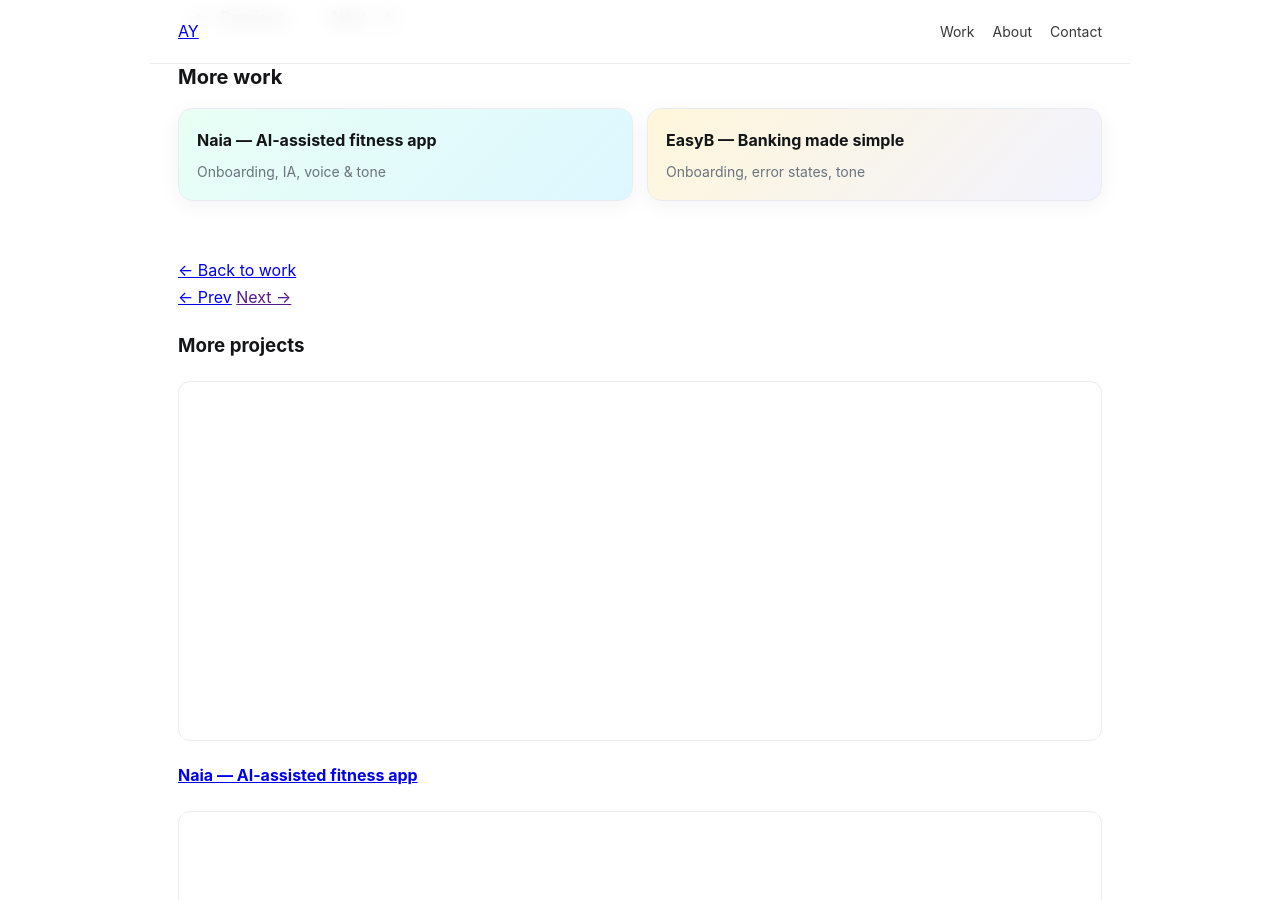
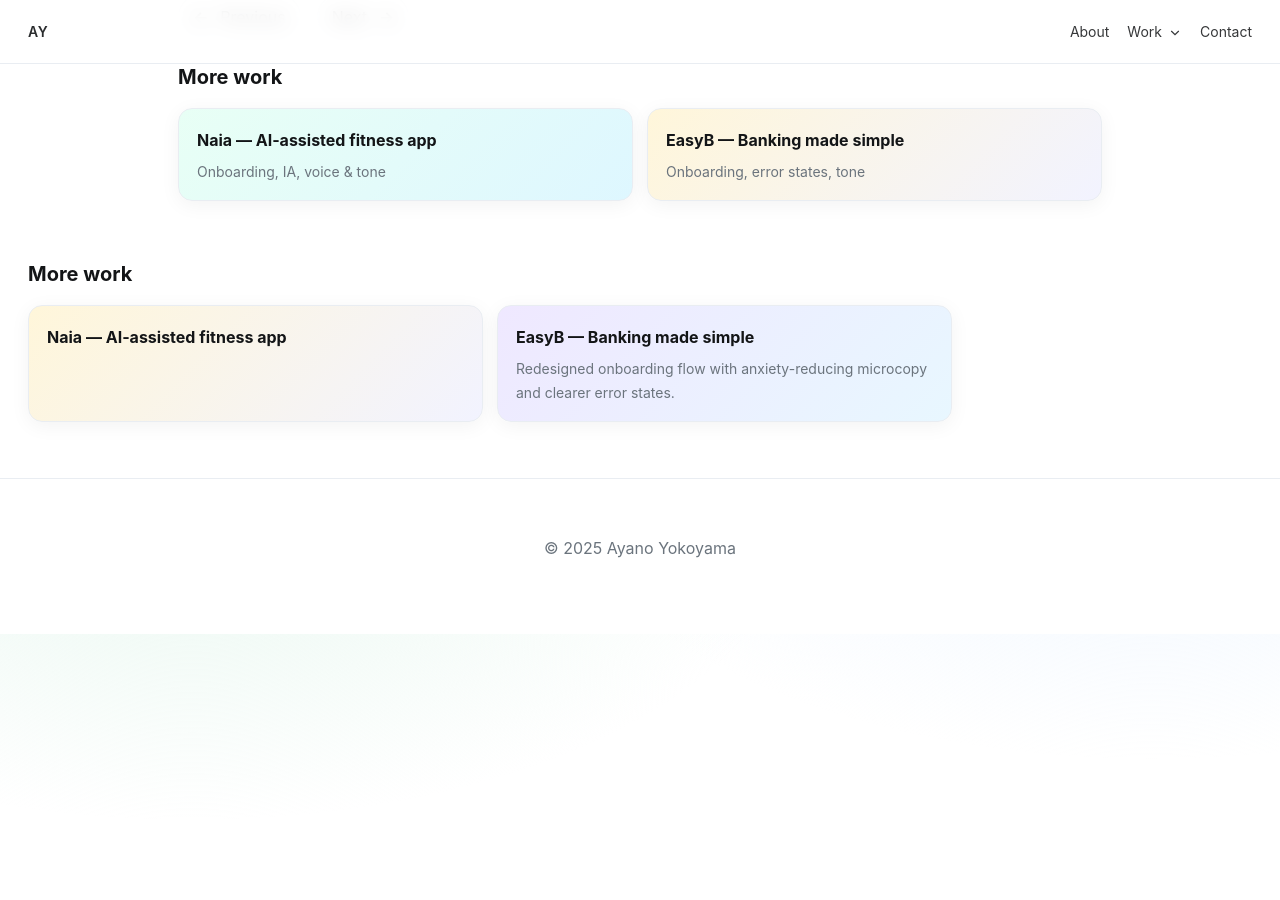
Before and after one commit to ayanoyokoyama/ayanoyokoyama-github.io, a Jekyll site: the page built from projects/guerillabox/index.md, in a window 1280 px wide and 900 px high, scrolled down 890 px. Built offline with Jekyll 4.4.1, drawn with Linux system fonts in a browser that asks for light colours; after the commit the page ends 1524 px from its top, so only the background shows below that.

Commit message:
Update page.html

```diff
--- a/_layouts/page.html
+++ b/_layouts/page.html
@@ -8,66 +8,58 @@
   <link rel="icon" href="/assets/favicon.svg" type="image/svg+xml" />
   <link rel="stylesheet" href="/style.css" />
 </head>
-
 <body>
   <!-- Top bar -->
-  <header class="topbar wrap header--minimal">
-    <a class="mini-brand" href="{{ '/' | relative_url }}">AY</a>
-    <nav class="topnav nav--tiny">
-      <a href="{{ '/' | relative_url }}#projects">Work</a>
-      <a href="{{ '/about/' | relative_url }}">About</a>
-      <a href="mailto:{{ site.author.email | default: 'ayanoyokoyama@yahoo.com' }}">Contact</a>
+  <header class="topbar">
+    <a class="brand-link" href="/">{{ site.shortname | default: "AY" }}</a>
+    <nav class="topnav">
+      <a href="/about/">About</a>
+      <details class="work-menu">
+        <summary>Work
+          <svg class="caret" viewBox="0 0 24 24" width="14" height="14" aria-hidden="true">
+            <path d="M6 9l6 6 6-6" fill="none" stroke="currentColor" stroke-width="2" stroke-linecap="round"/>
+          </svg>
+        </summary>
+        <ul>
+          <li><a href="/projects/naia/">Naia — AI-assisted fitness app</a></li>
+          <li><a href="/projects/easyb/">EasyB — Banking made simple</a></li>
+          <li><a href="/projects/guerillabox/">GuerillaBox — Mobile UX</a></li>
+        </ul>
+      </details>
+      <a href="mailto:ayanoyokoyama@yahoo.com">Contact</a>
     </nav>
   </header>
 
-  <!-- Main content -->
+  <!-- Page body -->
   <main class="wrap">
     {{ content }}
   </main>
 
-  <!-- Project navigation (Back / Prev / Next) -->
-  {% assign all_projects = site.pages | where_exp:'p','p.path contains "projects/"' | sort: 'order' %}
-  {% assign current_index = -1 %}
-  {% for p in all_projects %}
-    {% if p.url == page.url %}{% assign current_index = forloop.index0 %}{% endif %}
-  {% endfor %}
+  <!-- Auto “More work” grid on project pages only (no prev/next) -->
+  {% assign is_project = page.url contains '/projects/' %}
+  {% if is_project %}
+    <section class="more-work wrap" style="margin-top:28px">
+      <h3>More work</h3>
+      <div class="work-grid">
+        {% comment %}
+          Collect all project pages, sort by `order`, and skip the current page.
+          Make sure each project page has `order:` and `summary:` in its front matter.
+        {% endcomment %}
+        {% assign cards = site.pages | where_exp: 'p', 'p.url contains "/projects/"' | sort: 'order' %}
+        {% for p in cards %}
+          {% if p.url != page.url %}
+            <a class="work-card {% cycle 'card-teal','card-yellow','card-lilac' %}" href="{{ p.url }}">
+              <p class="title">{{ p.title }}</p>
+              <p class="meta">{{ p.summary }}</p>
+            </a>
+          {% endif %}
+        {% endfor %}
+      </div>
+    </section>
+  {% endif %}
 
-  <nav class="wrap proj-nav">
-    <a class="back-link" href="{{ '/' | relative_url }}#projects">← Back to work</a>
-
-    <div class="pager">
-      {% if current_index > 0 %}
-        {% assign prevp = all_projects | slice: current_index | first %}
-        <a class="prev" href="{{ all_projects | slice: current_index | first.url | relative_url }}">← Prev</a>
-      {% endif %}
-
-      {% if current_index >= 0 and current_index < all_projects.size | minus: 1 %}
-        {% assign next_index = current_index | plus: 1 %}
-        {% assign nextp = all_projects | slice: next_index | first %}
-        <a class="next" href="{{ nextp.url | relative_url }}">Next →</a>
-      {% endif %}
-    </div>
-  </nav>
-
-  <!-- “More projects” grid -->
-  <section class="wrap more-projects">
-    <h3>More projects</h3>
-    {% assign others = all_projects | where_exp:'p','p.url != page.url' | slice: 0, 3 %}
-    <div class="proj-grid">
-      {% for p in others %}
-        <a class="proj-card" href="{{ p.url | relative_url }}">
-          <div class="thumb gradient {% cycle 'bg-s1','bg-s2','bg-s3' %}"></div>
-          <h4 class="proj-title">{{ p.title }}</h4>
-          {% if p.summary %}
-            <p class="proj-desc">{{ p.summary }}</p>
-          {% endif %}
-        </a>
-      {% endfor %}
-    </div>
-  </section>
-
-  <footer class="wrap footer--muted">
-    © {{ site.time | date: "%Y" }} {{ site.author.name | default: "Ayano Yokoyama" }}
+  <footer class="footer--muted">
+    © {{ "now" | date: "%Y" }} Ayano Yokoyama
   </footer>
 </body>
 </html>
```
